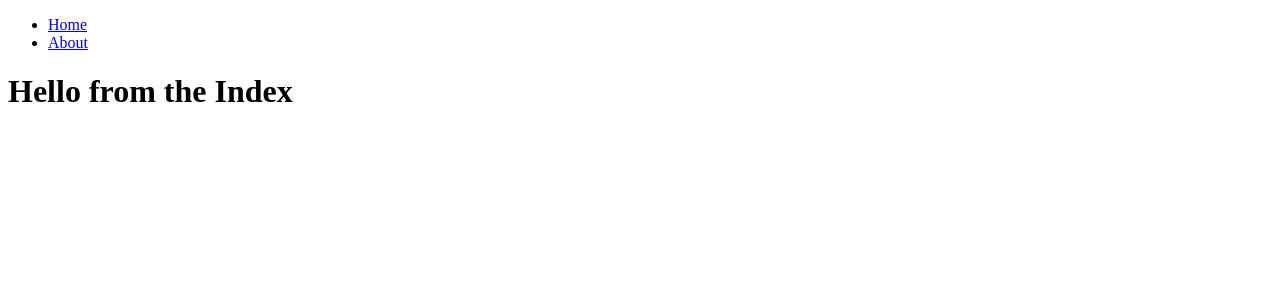
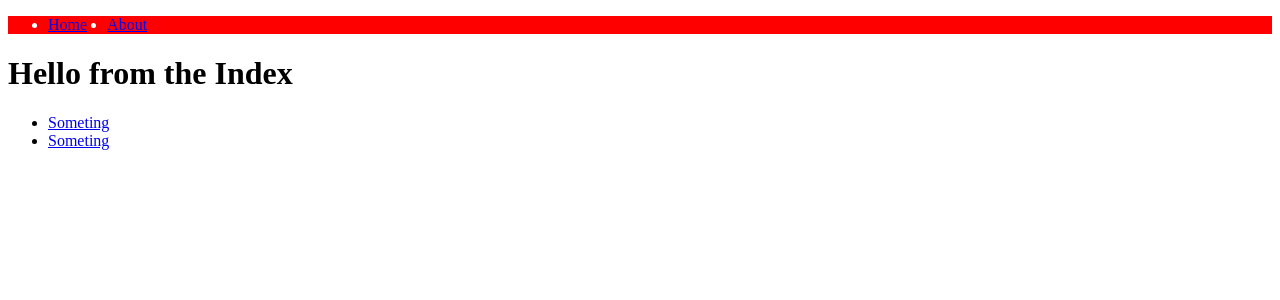
Before and after one commit to lopun/lopun-store, a Next.js app: page / in a window 1280 px wide. Shown: the top 300 px of the page. Built offline with nearby package versions, Linux system fonts and the light colour scheme.

Commit message:
Styles Added

```diff
--- a/components/Header.js
+++ b/components/Header.js
@@ -1,7 +1,11 @@
 import Link from "next/link";
 
+const headerStyles = {
+  backgroundColor: "red"
+};
+
 export default () => (
-  <header>
+  <header style={headerStyles}>
     <nav>
       <ul>
         <li>
@@ -16,5 +20,17 @@ export default () => (
         </li>
       </ul>
     </nav>
+    <style jsx>{`
+      ul {
+        display: flex;
+      }
+      ul li {
+        margin-right: 20px;
+      }
+      header {
+        background-color: peru;
+        color: white;
+      }
+    `}</style>
   </header>
 );
--- /dev/null
+++ b/components/PostLink.js
@@ -0,0 +1,7 @@
+import Link from "next/link";
+
+export default props => (
+  <Link href={`/post?title=${props.title}`} as={`/post/${props.title}`}>
+    <a>{props.title}</a>
+  </Link>
+);
--- a/package.json
+++ b/package.json
@@ -13,11 +13,12 @@
   },
   "homepage": "https://github.com/lopun/lopun-store#readme",
   "scripts": {
-    "dev": "next",
+    "dev": "node server",
     "build": "next build",
-    "start": "next start"
+    "start": "NODE_ENV=production node server"
   },
   "dependencies": {
+    "express": "^4.16.3",
     "next": "^7.0.1",
     "react": "^16.5.2",
     "react-dom": "^16.5.2"
--- a/pages/index.js
+++ b/pages/index.js
@@ -1,5 +1,6 @@
 import Head from "next/head";
 import withLayout from "../lib/withLayout";
+import PostLink from "../components/PostLink";
 
 const Index = () => (
   <div>
@@ -7,6 +8,14 @@ const Index = () => (
       <title>Home | Lopun Store</title>
     </Head>
     <h1>Hello from the Index</h1>
+    <ul>
+      <li>
+        <PostLink title={"Someting"} />
+      </li>
+      <li>
+        <PostLink title={"Someting"} />
+      </li>
+    </ul>
   </div>
 );
 
```
Also changed, not shown: pages/post.js (added, +16 -0 lines), server.js (added, +31 -0 lines), 2 other files (tests, documents, lock files or other folders).
